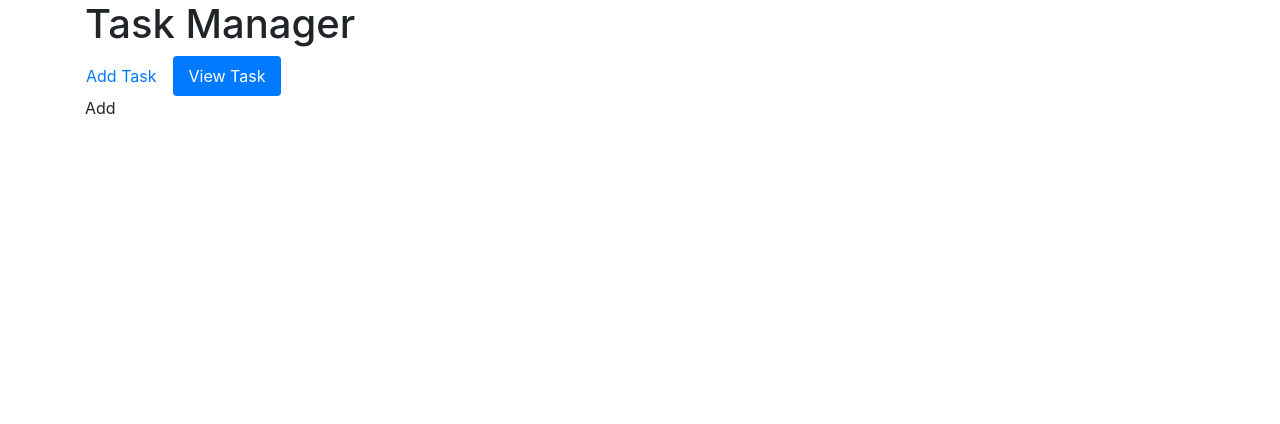
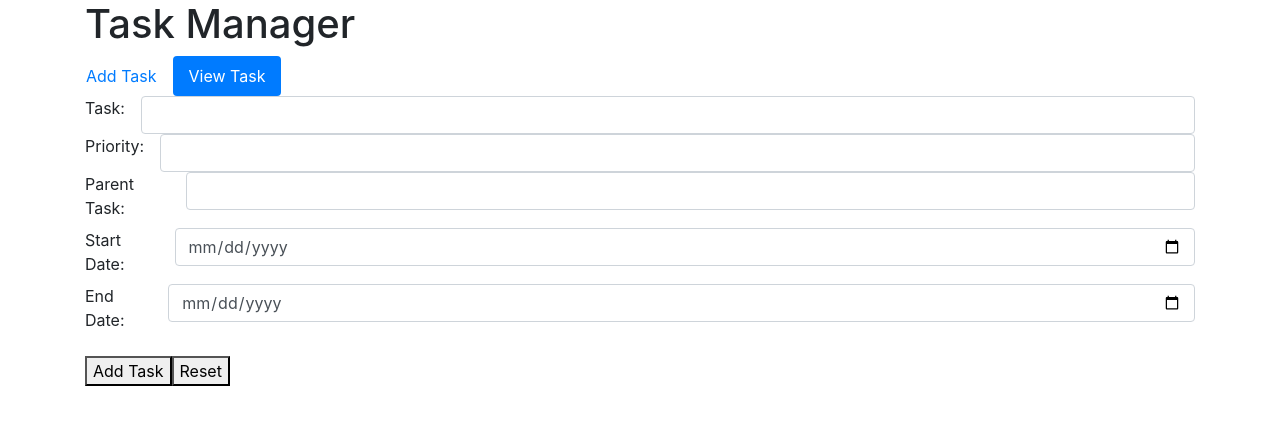
Before and after one commit to raseeth/FSE, an Angular app: page /task/view in a window 1280 px wide. Both pictures are taken after a click on the link "Add Task". Shown: the top 424 px of the page. Built offline with nearby package versions, Linux system fonts and the light colour scheme.

Commit message:
Created add task component with form

```diff
--- a/src/app/task/add-task/add-task.component.html
+++ b/src/app/task/add-task/add-task.component.html
@@ -1 +1,8 @@
-Add
+<form [formGroup]="addForm" (ngSubmit)="add()">
+  <task-form [taskForm]="taskForm"></task-form>
+
+  <div class="my-3">
+    <button>Add Task</button>
+    <button type="reset">Reset</button>
+  </div>
+</form>
--- a/src/app/task/add-task/add-task.component.ts
+++ b/src/app/task/add-task/add-task.component.ts
@@ -1,6 +1,10 @@
 import { Component } from "@angular/core";
 import { Router, ActivatedRoute } from "@angular/router";
 import { ROUTES } from "../routes";
+import { FormGroup, FormBuilder, FormControl } from "@angular/forms";
+import { TaskFormModel } from "../models/form-models/task-form.model";
+import { Task } from "../models/task.model";
+import { TaskService } from "../services/task.service";
 
 @Component({
     templateUrl: "./add-task.component.html"
@@ -8,14 +12,31 @@ import { ROUTES } from "../routes";
 
 export class AddTaskComponent {
 
-    constructor(private router: Router, private route: ActivatedRoute) {
+    addForm: FormGroup;
+    formSubmitted = false;
+
+    constructor(
+      private router: Router,
+      private route: ActivatedRoute,
+      private fb: FormBuilder,
+      private taskService: TaskService) {
+      this.addForm = this.fb.group({"task": this.fb.group(new TaskFormModel(Task.Default)) });
     }
 
-    addTask(): void {
-        this.router.navigate([ROUTES.ADDTASK], { relativeTo: this.route.parent });
+    get taskForm(): FormGroup {
+      return this.addForm.get("task") as FormGroup;
     }
 
-    viewTask(): void {
-        this.router.navigate([ROUTES.VIEWTASK], { relativeTo: this.route.parent });
+    add(): void {
+      if (!this.addForm.valid) {
+        this.formSubmitted = true;
+        return;
+      }
+
+      this.taskService.post(this.addForm.value as Task).subscribe(response => {
+        },
+        (error) => {
+          console.log("Task could not be added!.");
+      });
     }
 }
--- /dev/null
+++ b/src/app/task/models/form-models/task-form.model.ts
@@ -0,0 +1,32 @@
+import { FormControl, Validators } from "@angular/forms";
+
+import { Task } from "../task.model";
+
+export class TaskFormModel {
+  public taskName = new FormControl();
+  public priority = new FormControl();
+  public parentTaskName = new FormControl();
+  public startDate = new FormControl();
+  public endDate = new FormControl();
+
+  constructor(task: Task) {
+    this.taskName.setValue(task.name);
+    this.taskName.valueChanges.subscribe(x => task.name = x);
+    this.taskName.setValidators([Validators.required]);
+
+    this.priority.setValue(task.priority);
+    this.priority.valueChanges.subscribe(x => task.priority = x);
+    this.priority.setValidators([Validators.required]);
+
+    this.parentTaskName.setValue(task.parentTaskName);
+    this.parentTaskName.valueChanges.subscribe(x => task.parentTaskName = x);
+
+    this.startDate.setValue(task.startDate);
+    this.startDate.valueChanges.subscribe(x => task.startDate = x);
+    this.startDate.setValidators([Validators.required]);
+
+    this.endDate.setValue(task.endDate);
+    this.endDate.valueChanges.subscribe(x => task.endDate = x);
+    this.endDate.setValidators([Validators.required]);
+  }
+}
--- a/src/app/task/models/task.model.ts
+++ b/src/app/task/models/task.model.ts
@@ -8,4 +8,8 @@ export class Task {
         public endDate?: Date,
         public isComplete?: boolean) {
     }
+
+    static get Default(): Task {
+      return new Task(undefined, undefined, undefined, undefined, undefined);
+    }
 }
--- a/src/app/task/services/task.service.ts
+++ b/src/app/task/services/task.service.ts
@@ -15,4 +15,8 @@ export class TaskService {
             new Task("3", "task 3", "parent task 2", 3, new Date("2019-04-01"), new Date("2019-04-04"), true)
         ]);
     }
+
+    post(task: Task): Observable<any> {
+      return of(undefined);
+    }
 }
--- /dev/null
+++ b/src/app/task/task-form/task-form.component.html
@@ -0,0 +1,22 @@
+<form [formGroup]="taskForm">
+  <div class="d-flex justify-content-start">
+    <label for="taskName" class="pr-3">Task:</label>
+    <input class="form-control" type="text" formControlName="taskName">
+  </div>
+  <div class="d-flex justify-content-start">
+    <label for="priority" class="pr-3">Priority:</label>
+    <input class="form-control" type="text" formControlName="priority">
+  </div>
+  <div class="d-flex justify-content-start">
+    <label for="parentTaskName" class="pr-3">Parent Task:</label>
+    <input class="form-control" type="text" formControlName="parentTaskName">
+  </div>
+  <div class="d-flex justify-content-start">
+    <label for="startDate" class="pr-3">Start Date:</label>
+    <input class="form-control" type="date" formControlName="startDate">
+  </div>
+  <div class="d-flex justify-content-start">
+    <label for="endDate" class="pr-3">End Date:</label>
+    <input class="form-control" type="date" formControlName="endDate">
+  </div>
+</form>
--- a/src/app/task/task.module.ts
+++ b/src/app/task/task.module.ts
@@ -9,6 +9,7 @@ import { ViewTaskComponent } from "./view-task/view-task.component";
 import { AddTaskComponent } from "./add-task/add-task.component";
 import { TaskDetailComponent } from "./view-task/task-detail/task-detail.component";
 import { SearchCriteriaComponent } from "./view-task/search-criteria/search-criteria.component";
+import { TaskFormComponent } from "./task-form/task-form.component";
 
 @NgModule({
     imports: [
@@ -21,7 +22,8 @@ import { SearchCriteriaComponent } from "./view-task/search-criteria/search-crit
         ViewTaskComponent,
         AddTaskComponent,
         TaskDetailComponent,
-        SearchCriteriaComponent
+        SearchCriteriaComponent,
+        TaskFormComponent
     ],
     providers: [
         TaskService
```
Also changed, not shown: src/app/task/task-form/task-form.component.ts (added, +11 -0 lines).
